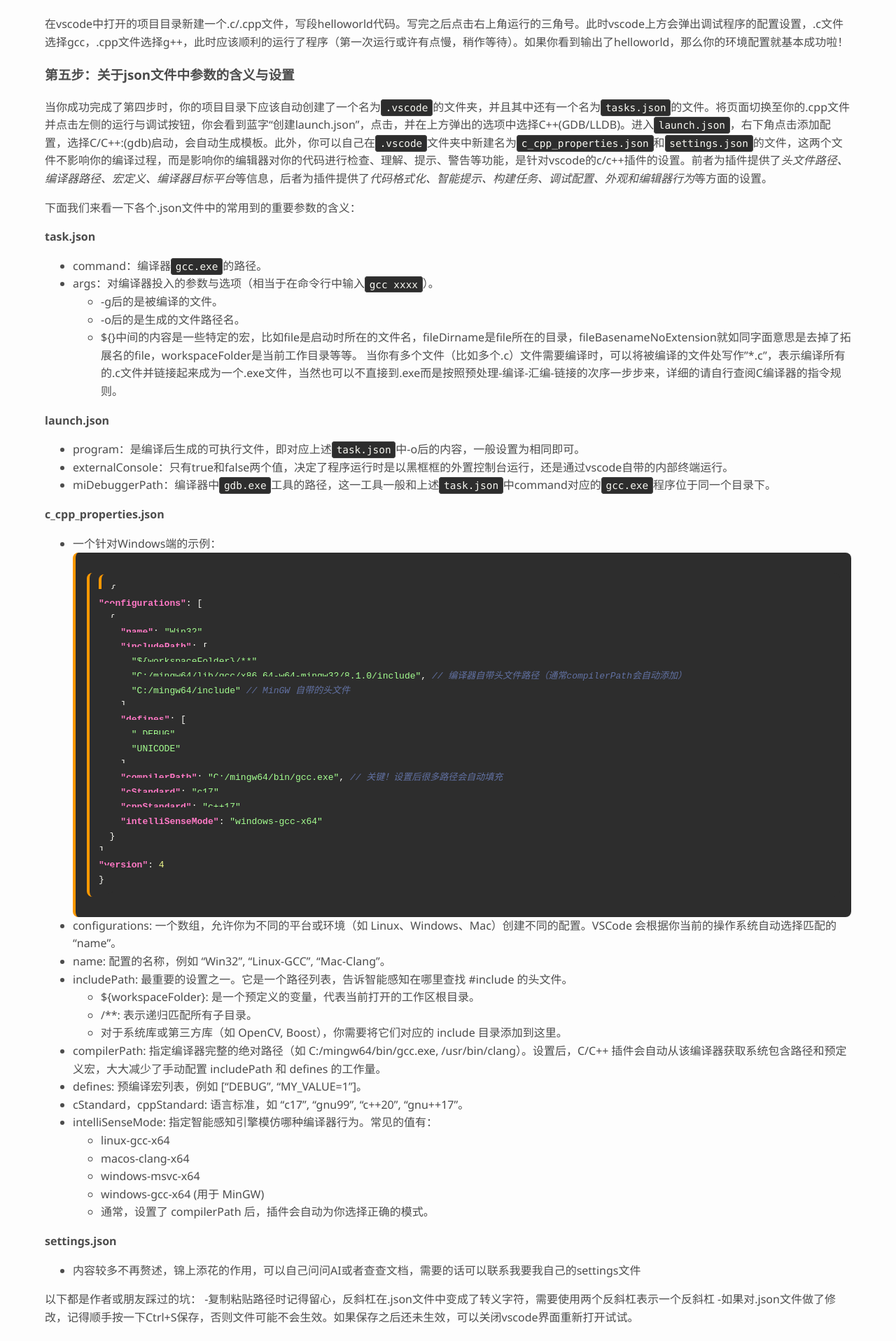
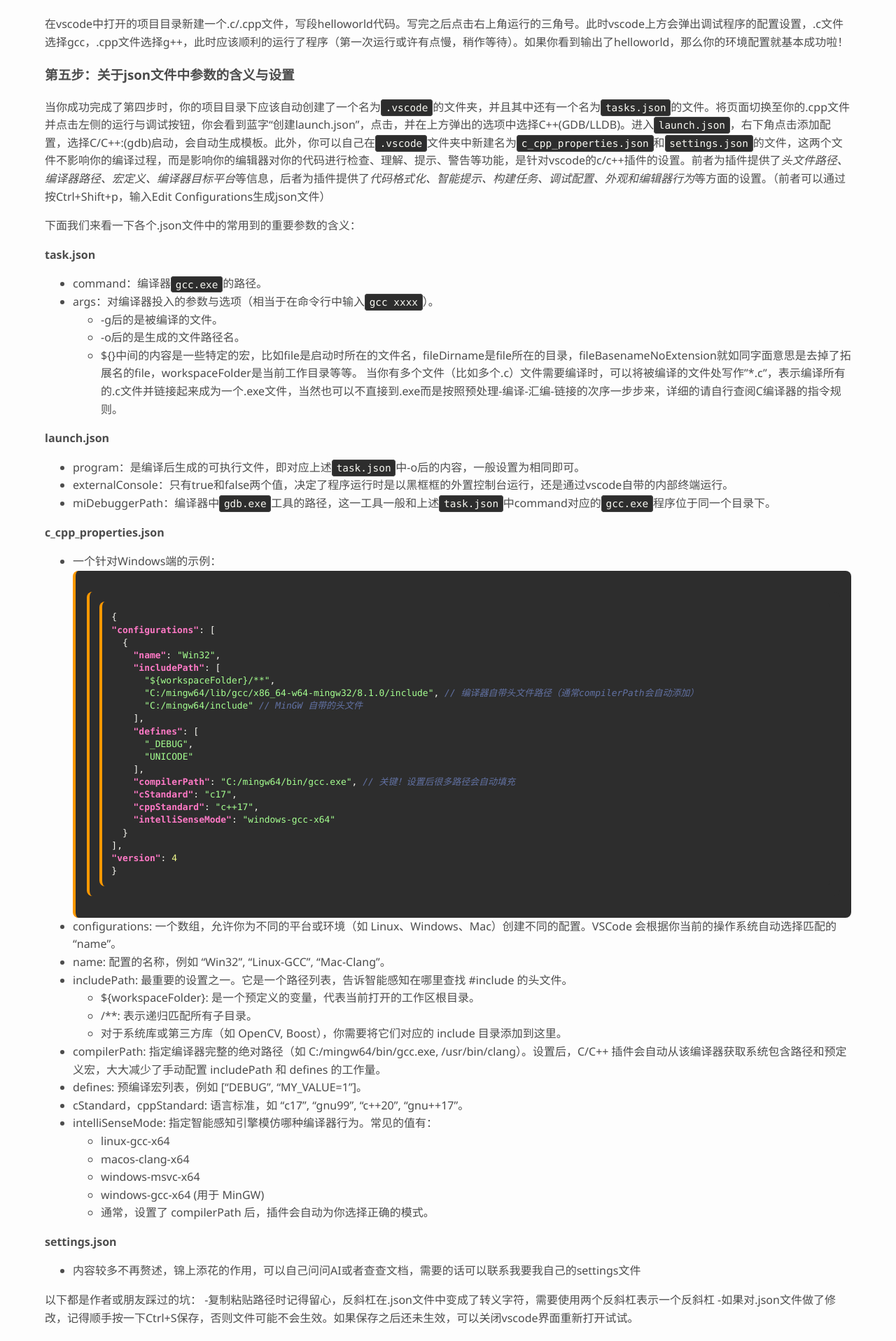
Before and after one commit to kuiningzzzz/kuiningzzzz.github.io, a Jekyll site: the page built from tutorial/c_in_vscode.md, in a window 1280 px wide. Shown: the part 1160-3077 px from the top of the page at 70% size. Built offline with Jekyll 4.4.1, drawn with Linux system fonts in a browser that asks for light colours; comment, search, counter and statistics services are not loaded; some of the changed text lies outside the part shown.

Commit message:
(fix)(continue)

````diff
--- a/assets/css/code.css
+++ b/assets/css/code.css
@@ -138,3 +138,40 @@ pre:not(.highlight) code:not(.hljs) {
     border: none !important;
     white-space: pre !important;
 }
+
+/* 统一代码块的基本样式，防止不同渲染器输出差异导致裁切 */
+pre,
+pre code,
+pre.highlight,
+.highlight pre,
+.highlight code,
+.codehilite,
+.hljs,
+pre code.hljs {
+    display: block;                 /* 确保占据整行，避免内联布局导致垂直剪裁 */
+    box-sizing: border-box;         /* 让 padding 不影响高度计算 */
+    font-family: 'Monaco', 'Menlo', 'Ubuntu Mono', 'Consolas', 'source-code-pro', monospace;
+    /* 与行内代码一致的等宽字体栈 */
+    font-size: 0.9em;               /* 与行内代码保持一致（可按需微调） */
+    line-height: 1.4;               /* 增加行高，避免文字被裁切 */
+    vertical-align: baseline;       /* 避免子元素出现偏移 */
+    white-space: pre;               /* 保持原始换行/空白 */
+    overflow-x: auto;               /* 超长时横向滚动，不裁切内容 */
+}
+
+/* 确保代码内的 span/标记继承 line-height，防止子元素单独导致裁切 */
+pre code span,
+.highlight code span,
+.codehilite span {
+    line-height: inherit;
+    vertical-align: baseline;
+}
+
+/* 对行内代码保持现有样式（已存在），这里只是确保尺寸一致 */
+:not(pre)>code {
+    /* ...existing code... */
+    font-family: 'Monaco', 'Menlo', 'Ubuntu Mono', 'Consolas', 'source-code-pro', monospace;
+    font-size: 0.9em;
+    line-height: 1.4;
+}
+/* ...existing code... */
--- a/tutorial/c_in_vscode.md
+++ b/tutorial/c_in_vscode.md
@@ -33,7 +33,7 @@ title: vscode中的c/c++环境配置
 
 ### 第五步：关于json文件中参数的含义与设置
 
-当你成功完成了第四步时，你的项目目录下应该自动创建了一个名为`.vscode`的文件夹，并且其中还有一个名为`tasks.json`的文件。将页面切换至你的.cpp文件并点击左侧的运行与调试按钮，你会看到蓝字“创建launch.json”，点击，并在上方弹出的选项中选择C++(GDB/LLDB)。进入`launch.json`，右下角点击添加配置，选择C/C++:(gdb)启动，会自动生成模板。此外，你可以自己在`.vscode`文件夹中新建名为`c_cpp_properties.json`和`settings.json`的文件，这两个文件不影响你的编译过程，而是影响你的编辑器对你的代码进行检查、理解、提示、警告等功能，是针对vscode的c/c++插件的设置。前者为插件提供了*头文件路径、编译器路径、宏定义、编译器目标平台*等信息，后者为插件提供了*代码格式化、智能提示、构建任务、调试配置、外观和编辑器行为*等方面的设置。
+当你成功完成了第四步时，你的项目目录下应该自动创建了一个名为`.vscode`的文件夹，并且其中还有一个名为`tasks.json`的文件。将页面切换至你的.cpp文件并点击左侧的运行与调试按钮，你会看到蓝字“创建launch.json”，点击，并在上方弹出的选项中选择C++(GDB/LLDB)。进入`launch.json`，右下角点击添加配置，选择C/C++:(gdb)启动，会自动生成模板。此外，你可以自己在`.vscode`文件夹中新建名为`c_cpp_properties.json`和`settings.json`的文件，这两个文件不影响你的编译过程，而是影响你的编辑器对你的代码进行检查、理解、提示、警告等功能，是针对vscode的c/c++插件的设置。前者为插件提供了*头文件路径、编译器路径、宏定义、编译器目标平台*等信息，后者为插件提供了*代码格式化、智能提示、构建任务、调试配置、外观和编辑器行为*等方面的设置。（前者可以通过按Ctrl+Shift+p，输入Edit Configurations生成json文件）
 
 下面我们来看一下各个.json文件中的常用到的重要参数的含义：
 
@@ -104,8 +104,45 @@ title: vscode中的c/c++环境配置
 
 ## 进阶篇：Cmake工程构建更加系统的多文件项目
 
+### 第一步（选看）：Why Cmake?
+
+我们知道，从一个.c文件到.exe文件要经过预处理、编译、汇编、链接四步，通过命令行编译的指令诸如：g++ ./main.cpp ./hello.cpp -o ./main.exe，具体规则我在下面丢个图：
+
+![编译顺序图片](./c_in_vscode_assets/compile_order.png)
+
+当我们想明确安排编译次序、结果、规则时，一行行命令行有时不够方便；并且当项目中某一文件改动时，其他文件是否需要重新编译也没有标准可以衡量，要么需要手动判断，要么反复编译同样的文件会浪费时间和算力。
+
+于是我们有了GNU Make，这是一款经典的构建工具，通过一个名为Makefile的文件指定构建方法、依赖文件，并会通过最新改动时间来确认是否需要重新编译，无需手动判断。（Makefile的语法我们不再赘述，相对容易但也不要求掌握，感兴趣的可以自行善用互联网搜索）
+
+然而仍然有人觉得Makefile的编写麻烦，并且在除了参加编译的文件以外的其他方面设置上的能力不够方便快捷。于是就有了Cmake。Cmake的核心是一个名为CmakeLists.txt的脚本，负责指导makefile的生成，从而通过GNU Make指导项目的构建和编译过程。相比使用Makefile，通过Cmake构建项目是一种更现代化的方式。
+
+### 第二步：下载安装Cmake与配置环境变量
+
+直接去[官网](https://cmake.org/download/)下载，选择符合你系统的即可，Windows可以直接下载.zip并解压安装，要记得自己放在了哪个目录下。
+
+类似入门篇的第三步，将Cmake文件夹的bin目录添加到Path环境变量中。检测方式为 `cmake --version`，命令行看到版本信息即算配置成功。
+
+### 第三步：Vscode内的操作与CmakeLists.txt的编写
+
+首先还是安装插件，我们需要再安装两个：CMake和CMake Tools。
+
+在根目录新建一个名为CmakeLists.txt的文件，我们先在里面输入如下指令，在下一步会解释这些指令的含义：
+
+```CmakeLists.txt
+
+cmake_minimum_required(VERSION 3.18.0)
+project(HelloWorld)
+add_executable(main 你的.cpp文件路径)
+
+```
+
+之后点击vscode下边框左下角的运行按钮（如果没有的话就重启一下vscode，可能是插件还没加载出来）。如果上面弹出了编译器选项的话，在弹出的选项里选择你的编译器即可（比如我们在入门篇安装的mingw）。如果需要打断点调试，就点左下角运行按钮旁边的小虫子按钮。
+
+此时如果你的程序开始启动，在目录下生成了一个build文件夹，并且成功在控制台输出了helloworld，那么恭喜你完成了Cmake的初步配置！（至少是能用了）
+
+### 第四步：CmakeLists.txt的更多设置
+
 施工中......
-
 
 
 <script src="https://utteranc.es/client.js"
````
Also changed, not shown: tutorial/c_in_vscode_assets/compile_order.png (added).
